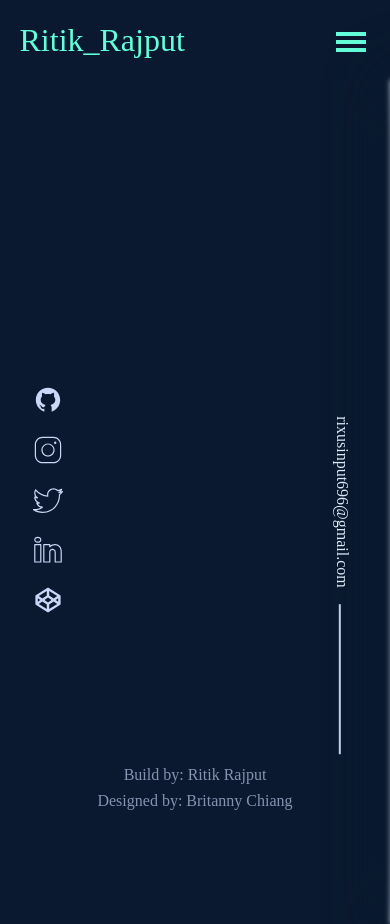
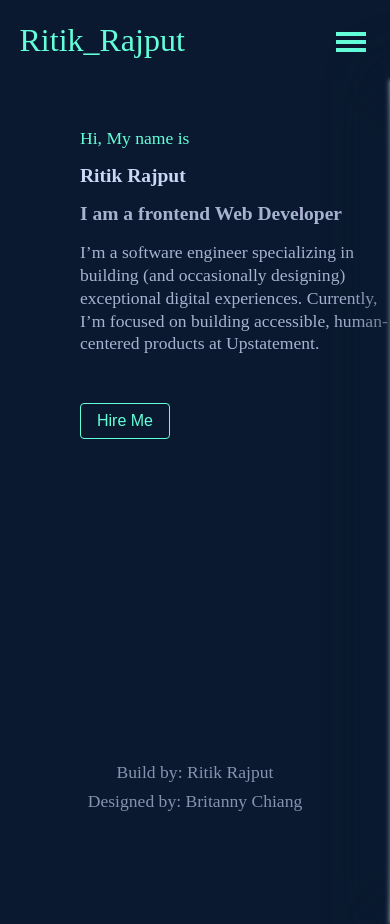
Before and after one commit to RitikRajput696/v3, a plain HTML site: page index.html in a window 390 px wide. Shown: the top 924 px of the page. Drawn offline with Linux system fonts and the light colour scheme.

Commit message:
hero section

```diff
--- a/index.html
+++ b/index.html
@@ -31,7 +31,7 @@
             </nav>
         </header>
         <main>
-            <!-- <section class="hero">
+            <section class="hero">
                 <p class="greeting">Hi, My name is </p>
                 <h1 class="name">Ritik Rajput</h1>
                 <h1 class="job">I am a frontend Web Developer</h1>
@@ -40,7 +40,7 @@
                     products at Upstatement.</p>
                 <button class="hire-me">Hire Me</button>
 
-            </section> -->
+            </section>
 
 
 
--- a/sass/base/_body.scss
+++ b/sass/base/_body.scss
@@ -3,4 +3,5 @@ body {
   background-color: clr.$navy;
   color: clr.$off-white;
   overflow-x: hidden;
+  font-size: 1.1rem;
 }
--- a/sass/components/_button.scss
+++ b/sass/components/_button.scss
@@ -4,7 +4,8 @@ button {
   color: clr.$off-white;
   background: transparent;
   border: 1px solid clr.$light-green;
-  font-size: 1.1rem;
+  font-size: 1rem;
+  color: clr.$light-green;
   padding: 0.5em 1em;
   border-radius: 4px;
   transition: ease 200ms;
--- /dev/null
+++ b/sass/components/_para.scss
@@ -0,0 +1,4 @@
+@use "../utils/color" as clr;
+p {
+  color: clr.$light-slate;
+}
--- a/sass/layout/_aside.scss
+++ b/sass/layout/_aside.scss
@@ -9,7 +9,7 @@ aside {
 
   position: fixed;
   z-index: -1;
-  height: 100%;
+  height: calc(100vh - 5rem);
   width: 6rem;
   right: 0;
 
--- /dev/null
+++ b/sass/layout/_section-hero.scss
@@ -0,0 +1,25 @@
+//
+@use "../utils/color" as clr;
+.hero {
+  padding: 3rem 5rem 0 5rem;
+  .greeting {
+    color: clr.$light-green;
+    margin-bottom: 1rem;
+  }
+  .name,
+  .job {
+    font-size: 5vw;
+    margin-bottom: 1rem;
+  }
+  .name {
+    color: clr.$lightest-slate;
+  }
+  .job {
+    color: clr.$light-slate;
+  }
+  .about-me {
+    margin-bottom: 3rem;
+    max-width: 30rem;
+    line-height: 1.3;
+  }
+}
--- a/sass/layout/_sidebar.scss
+++ b/sass/layout/_sidebar.scss
@@ -4,7 +4,7 @@
   @include mix.d-flex;
   flex-direction: column;
   position: fixed;
-  height: 100%;
+  height: calc(100vh - 5rem);
   width: 6rem;
 }
 .sidebar img {
--- a/sass/style.scss
+++ b/sass/style.scss
@@ -12,6 +12,7 @@
 //components
 @forward "./components/anchor";
 @forward "./components/button";
+@forward "./components/para";
 
 //layout
 @forward "./layout/header";
@@ -21,6 +22,7 @@
 @forward "./layout/sidebar";
 @forward "./layout/aside";
 @forward "./layout/footer";
+@forward "./layout/section-hero";
 
 //page
 @forward "./pages/index";
--- a/sass/utils/_breakpoint.scss
+++ b/sass/utils/_breakpoint.scss
@@ -7,13 +7,14 @@
       right: 0;
       top: 80px;
       height: 100%;
-      width: 70%;
+      width: 50%;
 
       display: flex;
       flex-direction: column;
       justify-content: space-evenly;
       align-items: center;
       transform: translateX(100%);
+      // display: none;
 
       box-shadow: 0 0 5px clr.$off-white;
       border-left: 1px solid clr.$off-white;
@@ -50,6 +51,34 @@
     }
     .nav-active {
       transform: translateX(0%);
+      // display: block;
+    }
+  }
+
+  //hero section
+  main .hero {
+    padding-right: 0;
+  }
+}
+
+@media (max-width: 768px) {
+  .grid__container {
+    grid-template-areas:
+      "header header header"
+      "main main main"
+      "sidebar sidebar sidebar"
+      "aside aside aside"
+      "footer footer footer" !important;
+  }
+  .sidebar {
+    display: none !important;
+  }
+  aside {
+    display: none !important;
+  }
+  nav {
+    .nav__links {
+      width: 70%;
     }
   }
 }
```
Also changed, not shown: css/style.css.
